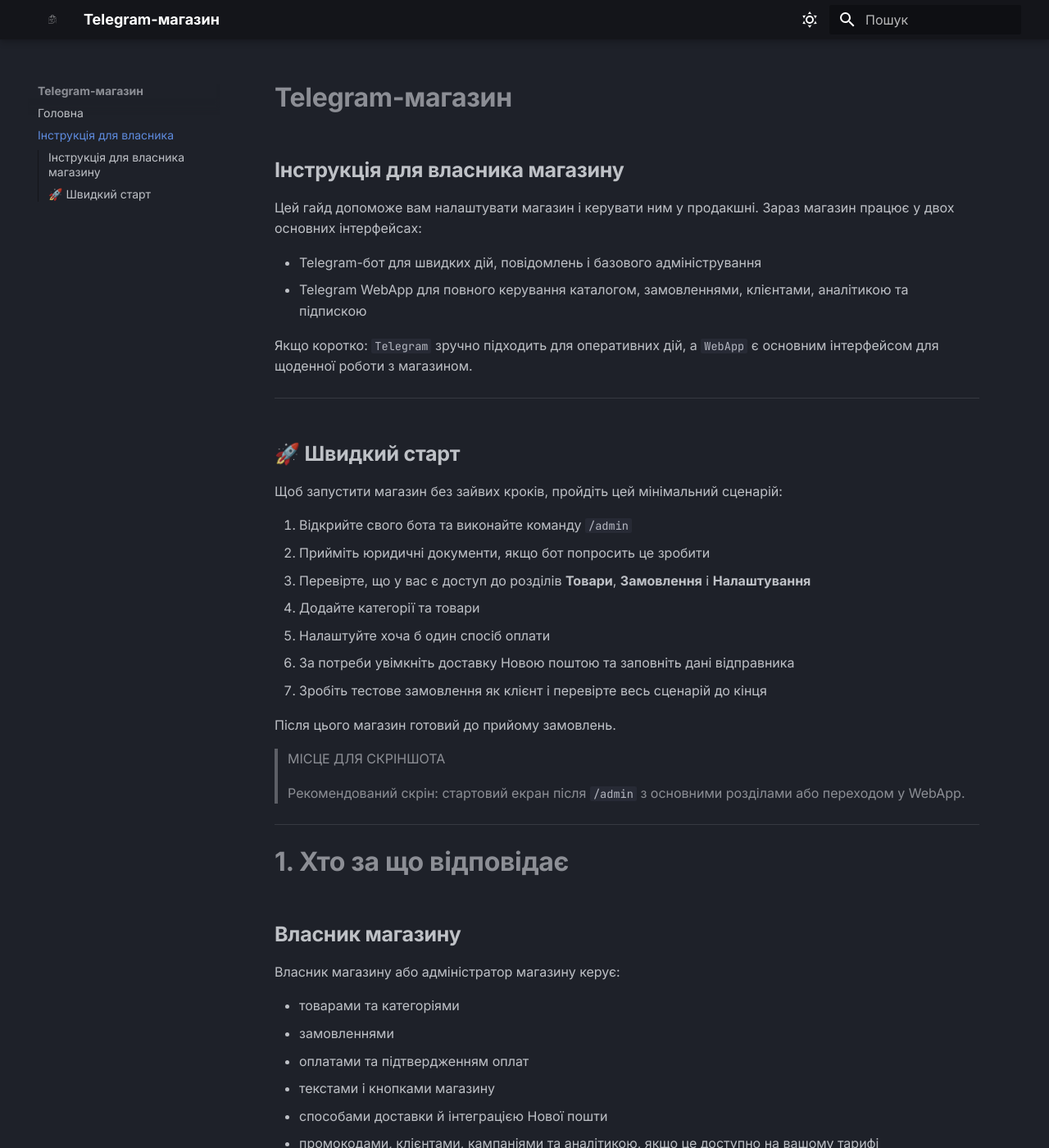
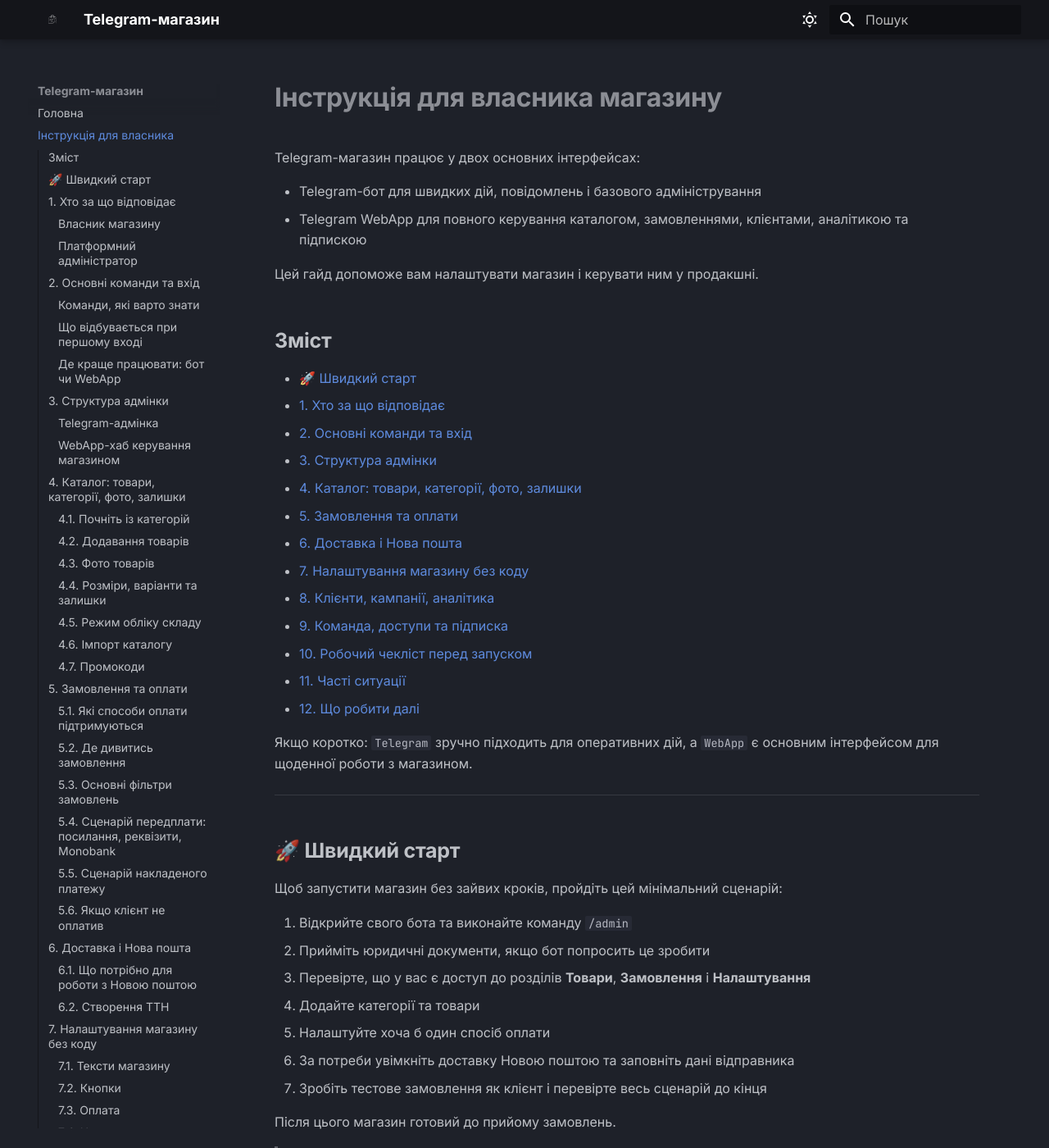
Before and after one commit to BHy4uk/tgshop-docs, an MkDocs documentation site: the page built from docs/owner-guide.md, in a window 1280 px wide and 1400 px high. Shown: the whole window at 82% size. Built offline with MkDocs 1.6.1 and Material for MkDocs 9.7.7, drawn with Linux system fonts in a browser that asks for light colours.

Commit message:
Guide update

```diff
--- a/docs/owner-guide.md
+++ b/docs/owner-guide.md
@@ -1,14 +1,33 @@
-# Telegram-магазин
-## Інструкція для власника магазину
+# Інструкція для власника магазину
 
-Цей гайд допоможе вам налаштувати магазин і керувати ним у продакшні. Зараз магазин працює у двох основних інтерфейсах:
+Telegram-магазин працює у двох основних інтерфейсах:
 
 - Telegram-бот для швидких дій, повідомлень і базового адміністрування
 - Telegram WebApp для повного керування каталогом, замовленнями, клієнтами, аналітикою та підпискою
 
+Цей гайд допоможе вам налаштувати магазин і керувати ним у продакшні.
+
+## Зміст
+
+- [🚀 Швидкий старт](#quick-start)
+- [1. Хто за що відповідає](#roles)
+- [2. Основні команди та вхід](#commands-and-access)
+- [3. Структура адмінки](#admin-structure)
+- [4. Каталог: товари, категорії, фото, залишки](#catalog)
+- [5. Замовлення та оплати](#orders-and-payments)
+- [6. Доставка і Нова пошта](#shipping)
+- [7. Налаштування магазину без коду](#settings)
+- [8. Клієнти, кампанії, аналітика](#customers-campaigns-analytics)
+- [9. Команда, доступи та підписка](#team-access-subscription)
+- [10. Робочий чекліст перед запуском](#launch-checklist)
+- [11. Часті ситуації](#faq)
+- [12. Що робити далі](#next-steps)
+
 Якщо коротко: `Telegram` зручно підходить для оперативних дій, а `WebApp` є основним інтерфейсом для щоденної роботи з магазином.
 
 ---
+
+<a id="quick-start"></a>
 
 ## 🚀 Швидкий старт
 
@@ -30,9 +49,11 @@
 
 ---
 
-# 1. Хто за що відповідає
+<a id="roles"></a>
 
-## Власник магазину
+## 1. Хто за що відповідає
+
+### Власник магазину
 
 Власник магазину або адміністратор магазину керує:
 
@@ -44,7 +65,7 @@
 - промокодами, клієнтами, кампаніями та аналітикою, якщо це доступно на вашому тарифі
 - підпискою магазину та станом доступу до магазину
 
-## Платформний адміністратор
+### Платформний адміністратор
 
 Платформний адміністратор відповідає за:
 
@@ -57,15 +78,17 @@
 
 ---
 
-# 2. Основні команди та вхід
+<a id="commands-and-access"></a>
 
-## Команди, які варто знати
+## 2. Основні команди та вхід
+
+### Команди, які варто знати
 
 - `/admin` - вхід в адмін-інтерфейс магазину
 - `/guide` - коротка інтерактивна інструкція всередині бота
 - `/myid` - показує ваш Telegram ID, якщо потрібно передати його для надання доступу
 
-## Що відбувається при першому вході
+### Що відбувається при першому вході
 
 Після команди `/admin` система може попросити вас:
 
@@ -78,7 +101,7 @@
 
 > Порада: попросіть платформного адміністратора або власника магазину додати вас. Якщо потрібно, спочатку надішліть їм результат команди `/myid`.
 
-## Де краще працювати: бот чи WebApp
+### Де краще працювати: бот чи WebApp
 
 Використовуйте бот для:
 
@@ -103,9 +126,11 @@
 
 ---
 
-# 3. Структура адмінки
+<a id="admin-structure"></a>
 
-## Telegram-адмінка
+## 3. Структура адмінки
+
+### Telegram-адмінка
 
 У боті ви побачите основні розділи:
 
@@ -116,7 +141,7 @@
 - `📣 Кампанії` - якщо модуль увімкнений і доступний на вашому тарифі
 - `⚙️ Налаштування`
 
-## WebApp-хаб керування магазином
+### WebApp-хаб керування магазином
 
 У WebApp доступні вкладки, склад яких залежить від тарифу та увімкнених модулів. Найчастіше ви побачите:
 
@@ -146,9 +171,11 @@
 
 ---
 
-# 4. Каталог: товари, категорії, фото, залишки
+<a id="catalog"></a>
 
-## 4.1. Почніть із категорій
+## 4. Каталог: товари, категорії, фото, залишки
+
+### 4.1. Почніть із категорій
 
 Якщо у вас багато товарів, спочатку створіть категорії. Це спростить навігацію покупця та подальше керування каталогом.
 
@@ -156,7 +183,7 @@
 
 `/admin` → `📂 Категорії`
 
-## 4.2. Додавання товарів
+### 4.2. Додавання товарів
 
 Додавати товари можна двома способами:
 
@@ -175,7 +202,7 @@
 - режим обліку складу
 - активність товару
 
-## 4.3. Фото товарів
+### 4.3. Фото товарів
 
 Для одного товару можна зберігати до `5 фото`.
 
@@ -189,7 +216,7 @@
 >
 > Рекомендований скрін: форма створення або редагування товару з блоком фото.
 
-## 4.4. Розміри, варіанти та залишки
+### 4.4. Розміри, варіанти та залишки
 
 Для товарів з розмірами або варіантами ви можете:
 
@@ -199,7 +226,7 @@
 
 `Reserved` означає, що одиниці товару тимчасово зарезервовані під неоплачені або ще не завершені замовлення.
 
-## 4.5. Режим обліку складу
+### 4.5. Режим обліку складу
 
 У магазині можуть використовуватись два режими:
 
@@ -208,7 +235,7 @@
 
 Важливо: для товарів `під замовлення` потрібен хоча б один онлайн-спосіб оплати. Якщо у вас увімкнений лише накладений платіж, checkout для таких товарів може бути заблокований.
 
-## 4.6. Імпорт каталогу
+### 4.6. Імпорт каталогу
 
 Якщо модуль імпорту доступний, використовуйте вкладку `Імпорт` у WebApp. Це зручно, коли потрібно:
 
@@ -222,7 +249,7 @@
 >
 > Рекомендований скрін: вкладка `Імпорт` з кнопкою завантаження файлу або прикладом шаблону.
 
-## 4.7. Промокоди
+### 4.7. Промокоди
 
 Якщо модуль `Промокоди` увімкнений, у WebApp можна:
 
@@ -238,9 +265,11 @@
 
 ---
 
-# 5. Замовлення та оплати
+<a id="orders-and-payments"></a>
 
-## 5.1. Які способи оплати підтримуються
+## 5. Замовлення та оплати
+
+### 5.1. Які способи оплати підтримуються
 
 Магазин може працювати з такими способами оплати:
 
@@ -251,7 +280,7 @@
 
 Конкретний набір залежить від ваших налаштувань.
 
-## 5.2. Де дивитись замовлення
+### 5.2. Де дивитись замовлення
 
 У боті:
 
@@ -272,7 +301,7 @@
 - місто та відділення доставки
 - склад замовлення
 
-## 5.3. Основні фільтри замовлень
+### 5.3. Основні фільтри замовлень
 
 У Telegram-адмінці доступні такі корисні фільтри:
 
@@ -282,7 +311,7 @@
 - `✅ Оплачені`
 - `📋 Усі`
 
-## 5.4. Сценарій передплати: посилання, реквізити, Monobank
+### 5.4. Сценарій передплати: посилання, реквізити, Monobank
 
 Стандартний сценарій виглядає так:
 
@@ -302,7 +331,7 @@
 >
 > Рекомендований скрін: картка замовлення зі статусом `На перевірці` і кнопкою `Підтвердити оплату`.
 
-## 5.5. Сценарій накладеного платежу
+### 5.5. Сценарій накладеного платежу
 
 Для накладеного платежу магазин веде статуси окремо:
 
@@ -317,7 +346,7 @@
 >
 > Рекомендований скрін: картка накладеного замовлення з кнопками зміни статусу.
 
-## 5.6. Якщо клієнт не оплатив
+### 5.6. Якщо клієнт не оплатив
 
 Для неоплачених замовлень резерви не мають висіти вічно. У вашому сценарії можуть бути доступні кнопки або системні дії для очищення старих замовлень і зняття резервів.
 
@@ -325,9 +354,11 @@
 
 ---
 
-# 6. Доставка і Нова пошта
+<a id="shipping"></a>
 
-## 6.1. Що потрібно для роботи з Новою поштою
+## 6. Доставка і Нова пошта
+
+### 6.1. Що потрібно для роботи з Новою поштою
 
 Модуль Нової пошти доступний, якщо він:
 
@@ -343,7 +374,7 @@
 - контакт відправника
 - телефон відправника
 
-## 6.2. Створення ТТН
+### 6.2. Створення ТТН
 
 Коли модуль налаштований, із картки замовлення можна:
 
@@ -361,7 +392,9 @@
 
 ---
 
-# 7. Налаштування магазину без коду
+<a id="settings"></a>
+
+## 7. Налаштування магазину без коду
 
 У боті:
 
@@ -371,7 +404,7 @@
 
 вкладка `Налаштування`
 
-## 7.1. Тексти магазину
+### 7.1. Тексти магазину
 
 Тут ви можете змінювати повідомлення, які бачать покупці. Наприклад:
 
@@ -381,11 +414,11 @@
 
 Після зміни текстів завжди перевіряйте реальний сценарій у боті: `/start`, каталог, кошик і оформлення замовлення.
 
-## 7.2. Кнопки
+### 7.2. Кнопки
 
 У магазині можна змінювати підписи кнопок. Після перейменування пам'ятайте, що далі в інтерфейсі вже треба використовувати новий текст кнопки.
 
-## 7.3. Оплата
+### 7.3. Оплата
 
 У налаштуваннях оплати можна:
 
@@ -402,13 +435,13 @@
 >
 > Рекомендований скрін: екран налаштувань оплати з усіма перемикачами.
 
-## 7.4. Нагадування про кошик
+### 7.4. Нагадування про кошик
 
 Якщо модуль доступний, ви можете вмикати автоматичні нагадування покупцям про незавершені кошики.
 
 Це корисно, якщо хочете повертати частину клієнтів без ручного контакту.
 
-## 7.5. Модулі магазину
+### 7.5. Модулі магазину
 
 Увімкнення модулів залежить від тарифу. Зазвичай тут керують такими можливостями:
 
@@ -423,7 +456,7 @@
 
 Якщо модуль не активується, перевірте, чи підтримує його ваш тариф.
 
-## 7.6. Вигляд магазину
+### 7.6. Вигляд магазину
 
 У WebApp може бути окрема секція `Вигляд`, де налаштовується оформлення магазину: тема, брендинг, логотип або банери, якщо це увімкнено у вашій конфігурації.
 
@@ -433,11 +466,13 @@
 
 ---
 
-# 8. Клієнти, кампанії, аналітика
+<a id="customers-campaigns-analytics"></a>
+
+## 8. Клієнти, кампанії, аналітика
 
 Ці розділи особливо корисні після того, як магазин уже приймає замовлення.
 
-## 8.1. Клієнти
+### 8.1. Клієнти
 
 У вкладці `Клієнти` ви можете бачити:
 
@@ -453,7 +488,7 @@
 >
 > Рекомендований скрін: список клієнтів або картка клієнта з останніми замовленнями.
 
-## 8.2. Кампанії
+### 8.2. Кампанії
 
 У вкладці `Кампанії` можна робити розсилки по сегментах аудиторії. Наприклад:
 
@@ -468,7 +503,7 @@
 >
 > Рекомендований скрін: вибір сегмента й форма запуску кампанії.
 
-## 8.3. Аналітика
+### 8.3. Аналітика
 
 У розділі `Аналітика` можна відстежувати:
 
@@ -485,7 +520,7 @@
 >
 > Рекомендований скрін: дашборд аналітики з основними метриками.
 
-## 8.4. Крос-продажі
+### 8.4. Крос-продажі
 
 Якщо функція доступна, розділ `Крос-продажі` показує, які товари часто купують разом. Це допомагає:
 
@@ -495,9 +530,11 @@
 
 ---
 
-# 9. Команда, доступи та підписка
+<a id="team-access-subscription"></a>
 
-## 9.1. Адміни магазину
+## 9. Команда, доступи та підписка
+
+### 9.1. Адміни магазину
 
 У налаштуваннях можна додавати або видаляти адміністраторів магазину.
 
@@ -509,7 +546,7 @@
 - `Pro` - до 3 адміністраторів
 - `Business` - до 10 адміністраторів
 
-## 9.2. Підписка
+### 9.2. Підписка
 
 У магазині доступний блок підписки, де можна:
 
@@ -519,7 +556,7 @@
 - переглянути історію оплат
 - переглянути договори або архів документів по оплатах
 
-## 9.3. Режими доступу до магазину
+### 9.3. Режими доступу до магазину
 
 У налаштуваннях підписки можуть бути режими доступу:
 
@@ -536,7 +573,9 @@
 
 ---
 
-# 10. Робочий чекліст перед запуском
+<a id="launch-checklist"></a>
+
+## 10. Робочий чекліст перед запуском
 
 Перед стартом продажів перевірте:
 
@@ -551,9 +590,11 @@
 
 ---
 
-# 11. Часті ситуації
+<a id="faq"></a>
 
-## Магазин тимчасово недоступний
+## 11. Часті ситуації
+
+### Магазин тимчасово недоступний
 
 Причини можуть бути такі:
 
@@ -564,7 +605,7 @@
 
 Спочатку перевірте підписку й режим доступу, а якщо не допомогло - зверніться до платформного адміністратора.
 
-## Бот не відповідає
+### Бот не відповідає
 
 Перевірте:
 
@@ -574,7 +615,7 @@
 
 Якщо бот не відповідає зовсім, це вже технічне питання для платформного адміністратора.
 
-## Не вдається додати адміністратора
+### Не вдається додати адміністратора
 
 Найчастіші причини:
 
@@ -582,7 +623,7 @@
 - досягнуто ліміт адміністраторів на тарифі
 - ви намагаєтесь додати системний або платформний акаунт у невідповідний спосіб
 
-## Не створюється ТТН
+### Не створюється ТТН
 
 Перевірте:
 
@@ -593,7 +634,9 @@
 
 ---
 
-# 12. Що робити далі
+<a id="next-steps"></a>
+
+## 12. Що робити далі
 
 Після базового запуску рекомендовано такий порядок розвитку магазину:
 
```
